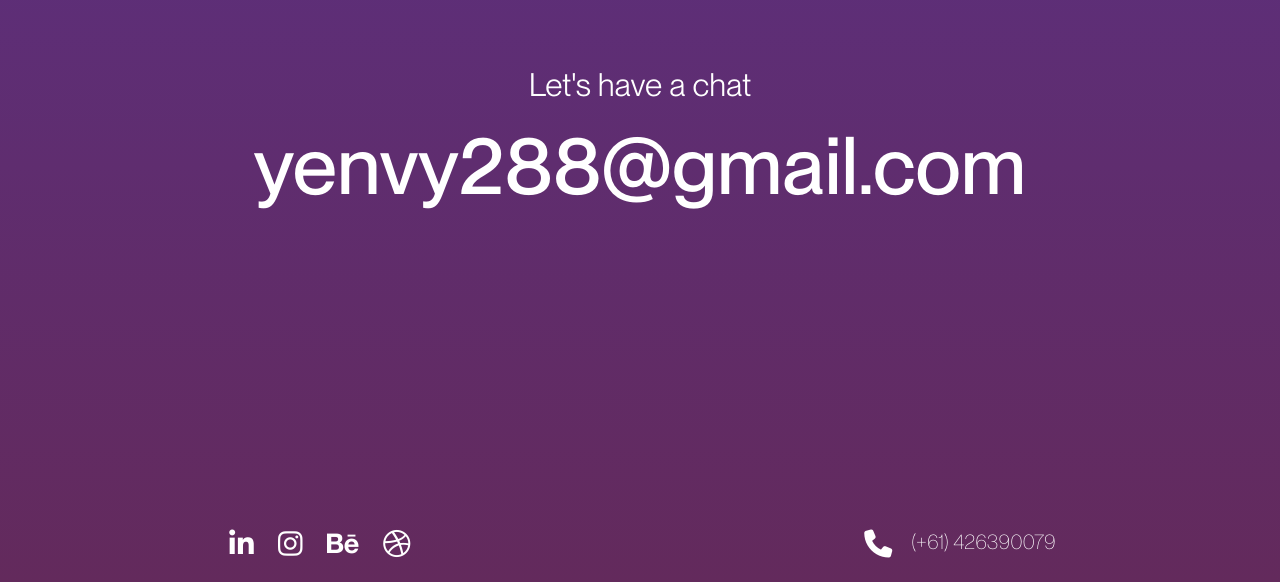
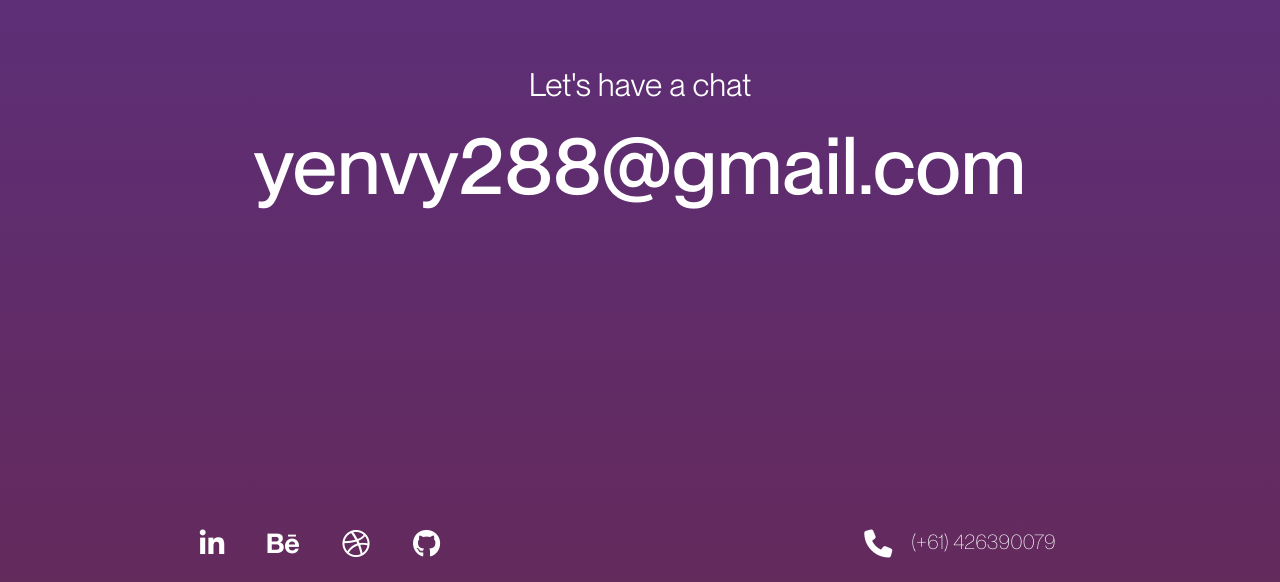
Before and after one commit to vylesite/portfolio, a plain HTML site: page projects.html in a window 1280 px wide. Shown: the part 5018-5600 px from the top of the page. Drawn offline with nearby package versions, Linux system fonts and the light colour scheme; animation ran at ten frames a second; a web font is replaced by a local one.

Commit message:
Add files via upload

```diff
--- a/projects.html
+++ b/projects.html
@@ -1000,9 +1000,9 @@
                             <i class="fa-brands fa-linkedin-in"></i>
                         </a>
 
-                        <a class="social-icon" href="https://www.instagram.com/lenguyenyenvy2309/" target="_blank" data-text="social">
+                        <!-- <a class="social-icon" href="https://www.instagram.com/lenguyenyenvy2309/" target="_blank" data-text="social">
                             <i class="fa-brands fa-instagram"></i>
-                        </a>
+                        </a> -->
 
                         <a class="social-icon" href="https://www.behance.net/lenguyenyenvy/" target="_blank" data-text="social">
                             <i class="fa-brands fa-behance"></i>
@@ -1010,6 +1010,10 @@
 
                         <a class="social-icon" href="https://dribbble.com/lenguyenyenvy" target="_blank" data-text="social">
                             <i class="fa-brands fa-dribbble"></i>
+                        </a>
+
+                        <a class="social-icon" href="https://github.com/vylesite" target="_blank" data-text="social">
+                            <i class="fa-brands fa-github"></i>
                         </a>
 
                     </div>
--- a/style_projects.css
+++ b/style_projects.css
@@ -1722,7 +1722,7 @@ a:active {
 
 #box_social {
     position: relative;
-    width: 60%;
+    width: 85%;
     height: 100%;
 
     display: flex;
```
Also changed, not shown: about.html (+6 -2 lines), behindthescreen.html (+6 -2 lines), extremely.html (+6 -2 lines), index.html (+6 -2 lines), intothewood.html (+6 -2 lines), orangehelmet.html (+6 -2 lines).
